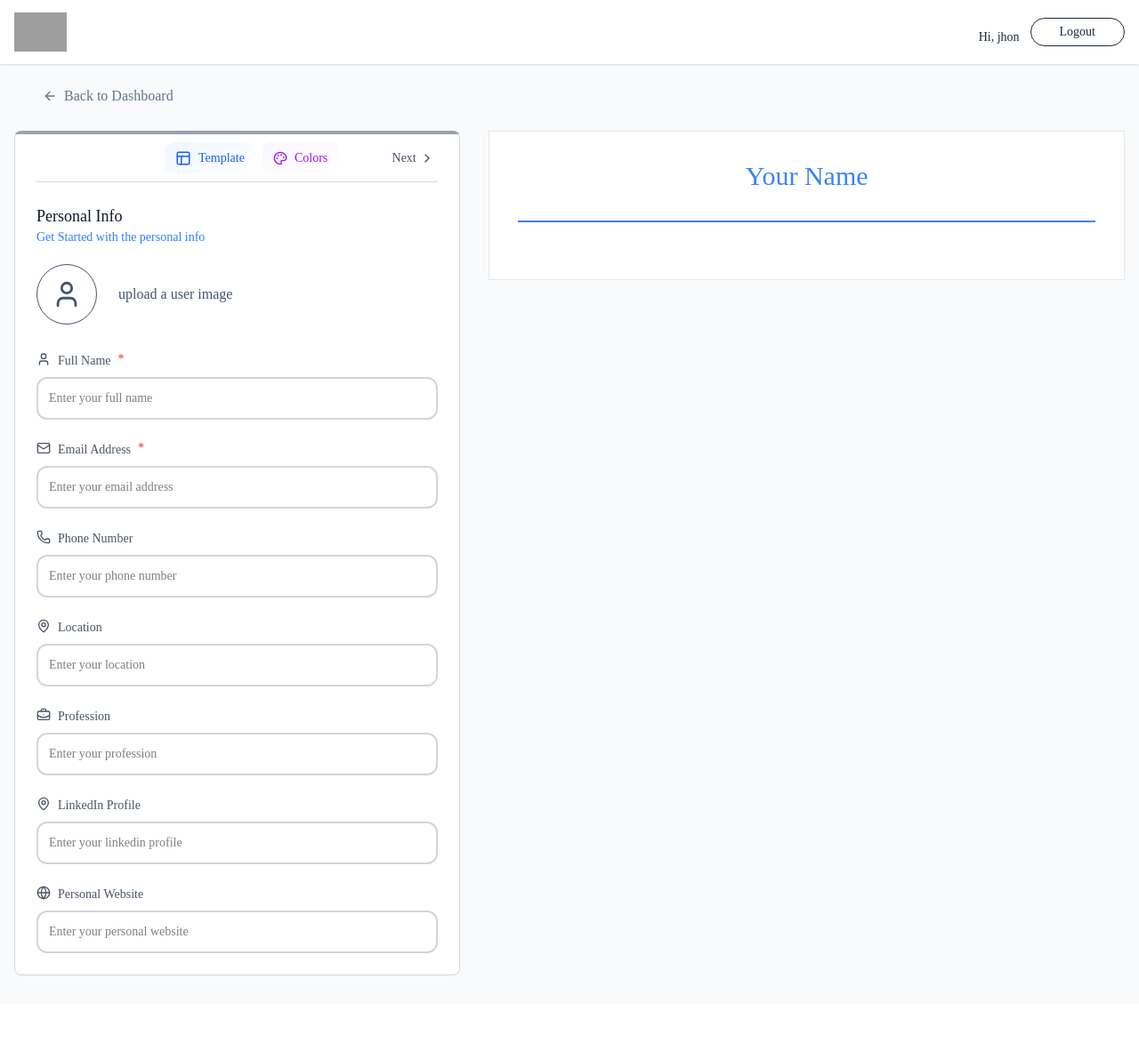
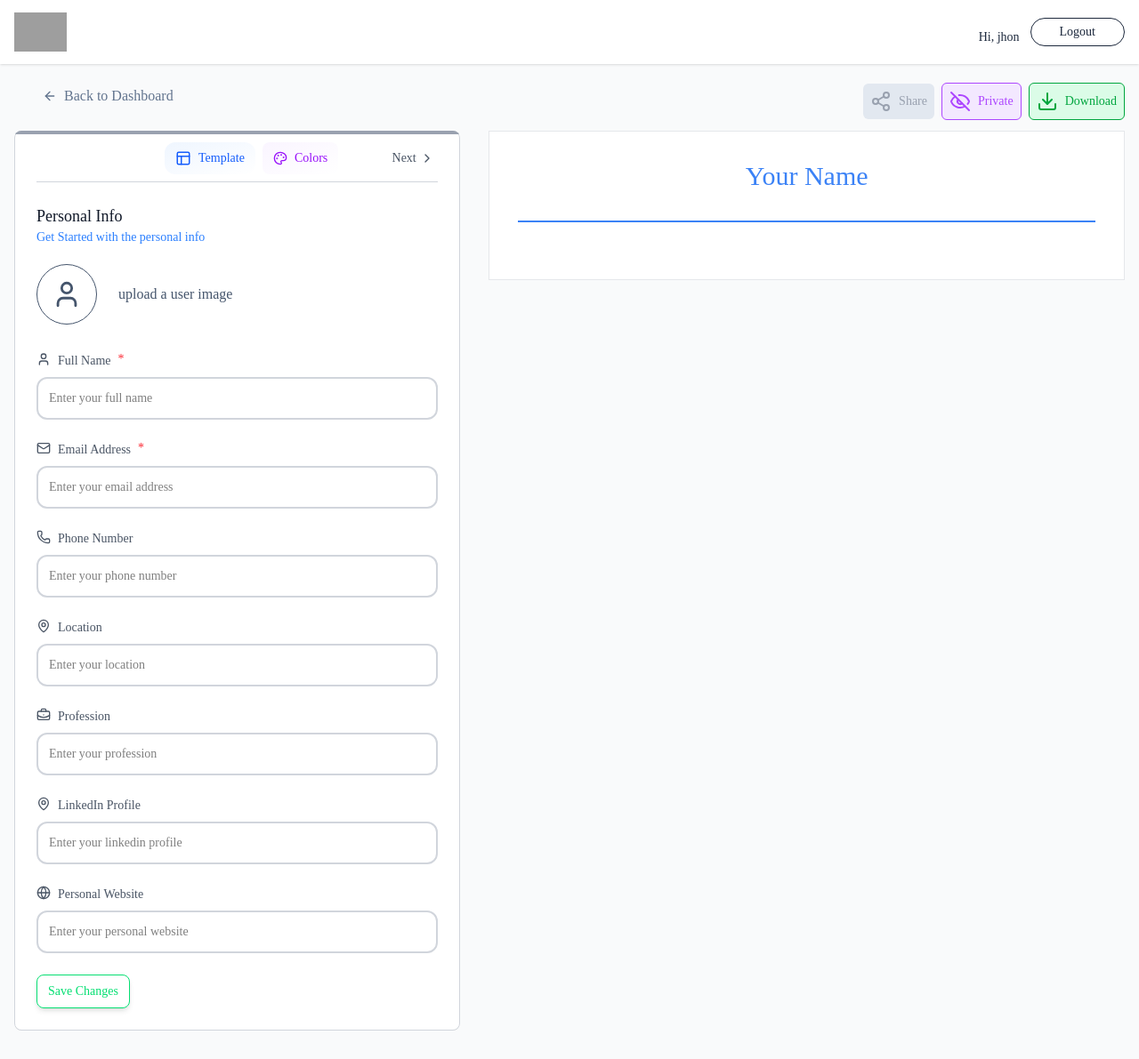
Before and after one commit to MithranMurugavel/Resume-Builder, a React (Vite) app in the folder frontend/: page /app/builder/1 in a window 1280 px wide. Shown: the whole page at 89% size. Before the commit the page ends 1129 px from the top, so only its background shows below. Built offline with nearby package versions, Linux system fonts and the light colour scheme; grey boxes are pictures that could not be loaded; a web font is replaced by a local one.

Commit message:
feat(preview-page):completed a preview page for resume

```diff
--- a/frontend/src/App.jsx
+++ b/frontend/src/App.jsx
@@ -18,7 +18,7 @@ const App = () => {
           <Route path="builder/:resumeId" element={<ResumeBuilder />} />
         </Route>
 
-        <Route path = "view/:resumId" element = {<Preview/>}/>
+        <Route path = "view/:resumeId" element = {<Preview/>}/>
         <Route path = "login" element={<Login/>}/>
       </Routes>
 
--- a/frontend/src/pages/Preview.jsx
+++ b/frontend/src/pages/Preview.jsx
@@ -1,11 +1,48 @@
-import React from 'react'
+import React, { useEffect, useState } from 'react';
+import { useParams } from 'react-router-dom';
+import ResumePreview from '../component/ResumePreview';
+import { dummyResumeData } from '../assets/assets';
 
 const Preview = () => {
-  return (
+
+  const { resumeId } = useParams();
+
+  const [resumeData, setResumeData] = useState(null);
+
+  const loadData = async () => {
+    const update = dummyResumeData.find(
+      (resume) => resume._id === resumeId
+    );
+
+    setResumeData(update);
+  };
+
+  useEffect(() => {
+    loadData();
+  }, [resumeId]);
+
+  useEffect(() => {
+    console.log(resumeData);
+  }, [resumeData]);
+
+  return resumeData ? (
+    <div className="bg-slate-100">
+      <div className="max-w-3xl mx-auto py-10">
+
+        <ResumePreview
+          data={resumeData}
+          template={resumeData.template}
+          accentColor={resumeData.accentColor}
+          classes="py-4 bg-white"
+        />
+
+      </div>
+    </div>
+  ) : (
     <div>
-      Perview
+      <div>No resume found</div>
     </div>
-  )
-}
+  );
+};
 
-export default Preview
+export default Preview;
--- a/frontend/src/pages/ResumeBuilder.jsx
+++ b/frontend/src/pages/ResumeBuilder.jsx
@@ -1,7 +1,7 @@
 import React, { useEffect, useState } from 'react'
 import { Link, useParams } from 'react-router-dom'
 import { dummyResumeData } from '../assets/assets';
-import { ArrowLeftIcon, Briefcase, ChevronLeft, ChevronRight, FileText, FolderIcon, GraduationCap, Sparkles, User } from 'lucide-react';
+import { ArrowLeftIcon, Briefcase, ChevronLeft, ChevronRight, Download, Eye, EyeOff, FileText, FolderIcon, GraduationCap, Share2, Sparkles, User } from 'lucide-react';
 import PersonalInfo from '../component/PersonalInfo';
 import ResumePreview from '../component/ResumePreview';
 import TemplateSelector from '../component/TemplateSelector';
@@ -55,7 +55,7 @@ const ResumeBuilder = () => {
     if (active.id === "personal") {
       const { full_name, email } = resume.personal_info;
 
-      if(!full_name?.trim() && !email?.trim()){
+      if (!full_name?.trim() && !email?.trim()) {
         setError("Full Name and Email is required");
         return false
       }
@@ -74,6 +74,26 @@ const ResumeBuilder = () => {
     return true;
   };
 
+  const Visibility = ()=>{
+
+    setResume(prev=>({...prev,public:!resume.public}));
+  }
+   const handleShare =()=>{
+
+    const frontURL = window.location.href.split('/app')[0];
+    const fullURL = frontURL + '/view/'+resumeId;
+
+    if(navigator.share){
+      navigator.share({url:fullURL,text:"My Resume"});
+    }
+    else{
+      alert("Share not supported in this browser");
+    }
+   }
+
+   const download =()=>{
+    window.print();
+   }
   useEffect(() => {
     loadData();
   }, [])
@@ -144,20 +164,23 @@ const ResumeBuilder = () => {
                 }
                 {
                   active.id == "education" && (
-                    <Education data={resume.education} onChange={(value)=>{setResume(prev=>({...prev,education:value}))}}/>
+                    <Education data={resume.education} onChange={(value) => { setResume(prev => ({ ...prev, education: value })) }} />
                   )
                 }
                 {
                   active.id == "projects" && (
-                    <Projects data={resume.project} onChange={(value)=>{setResume(prev=>({...prev,project:value}))}}/>
+                    <Projects data={resume.project} onChange={(value) => { setResume(prev => ({ ...prev, project: value })) }} />
                   )
                 }
                 {
                   active.id == "skills" && (
-                    <SkillSection data={resume.skills} onChange={(value)=>{setResume(prev=>({...prev,skills:value}))}}/>
+                    <SkillSection data={resume.skills} onChange={(value) => { setResume(prev => ({ ...prev, skills: value })) }} />
                   )
                 }
               </div>
+              <button className='border p-2 pr-3 pl-3 mt-6 rounded-lg text-green-400 hover:ring shadow-md hover:scale-105 transition-all duration-200 text-sm'>
+                Save Changes
+              </button>
             </div>
             {error && (
               <div className="fixed top-18 left-5 z-50">
@@ -170,7 +193,33 @@ const ResumeBuilder = () => {
           </div>
           {/* RightSection */}
           <div className="lg:col-span-7 max-lg:mt-6">
-            <div>
+            <div className='relative w-full'>
+              <div className='absolute bottom-3 left-0 right-0 flex items-center justify-end gap-2'>
+                {
+                  <button onClick={handleShare} className={`flex items-center gap-2 p-2 rounded-lg text-sm bg-blue-100 rounded-md  ${resume.public ? " border hover:bg-blue-200 hover:scale-105 transition-all duration-200 ease-out text-blue-500 hover:text-blue-600 ":"bg-slate-200 text-gray-400 transition-all"}`}>
+                    <Share2/> Share
+                  </button>
+                }
+                {
+                  resume.public ? (
+                    <button className='flex gap-2 border p-2 rounded-lg items-center gap-2 border p-2 rounded-lg text-sm bg-purple-100 text-purple-500 rounded-md hover:bg-purple-200 hover:scale-105 transition-all duration-200 ease-out' onClick={Visibility}>
+                      <Eye /> Public
+                    </button>
+                  ) :
+                    (
+                      <button className='flex items-center gap-2 border p-2 rounded-lg text-sm bg-purple-100 text-purple-500 rounded-md hover:bg-purple-200 hover:scale-105 transition-all duration-200 ease-out' onClick={Visibility}>
+                        <EyeOff /> Private
+                      </button>
+                    )
+                }
+                {
+                  <button onClick={download} className={`flex items-center gap-2 p-2 rounded-lg text-sm bg-green-100 rounded-md border hover:bg-green-200 hover:scale-105 transition-all duration-200 ease-out text-green-600`}>
+                    <Download/> Download
+                  </button>
+                }
+
+              </div>
+
             </div>
             <ResumePreview data={resume} template={resume.template} accentColor={resume.accent_color} />
           </div>
```
